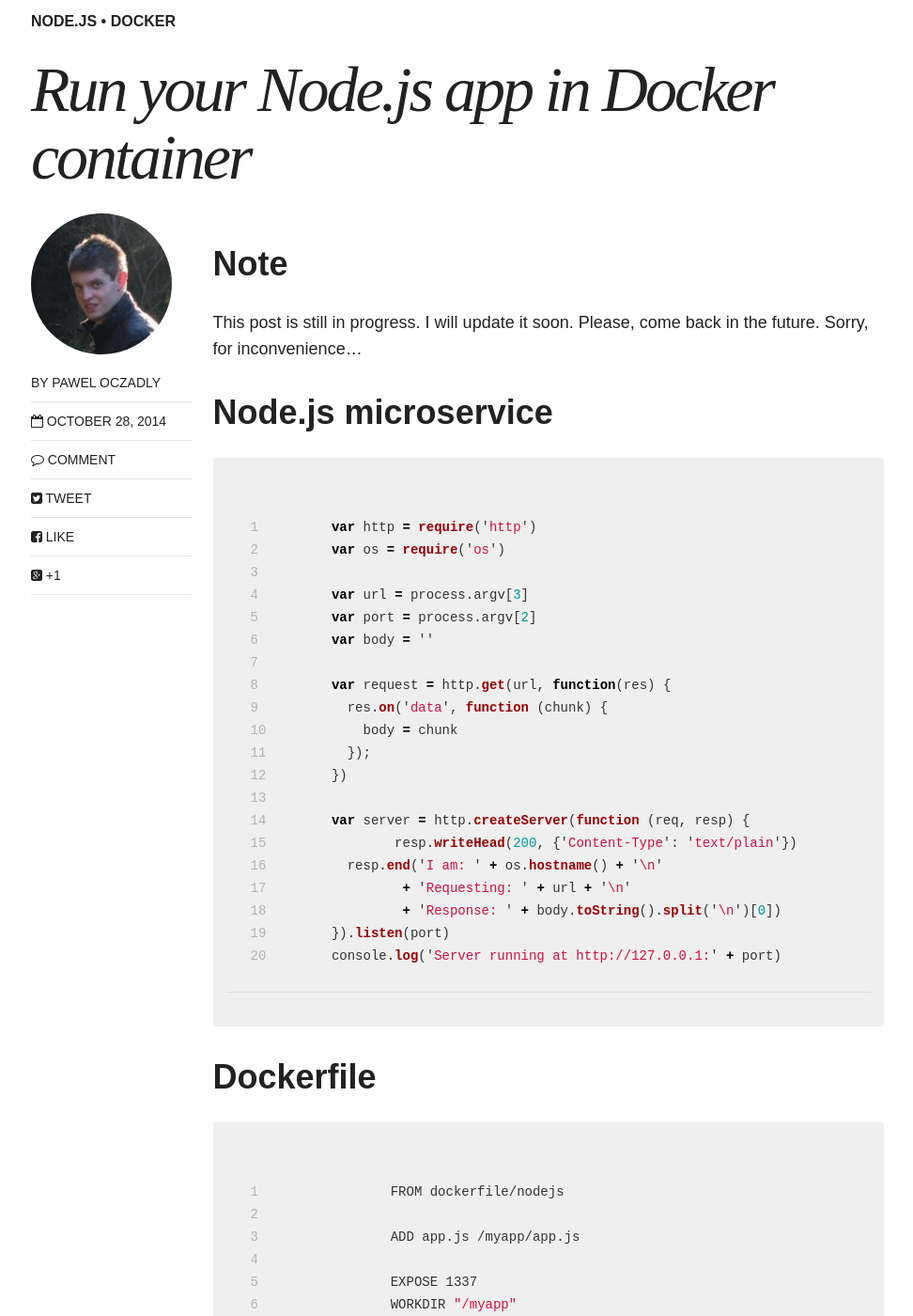
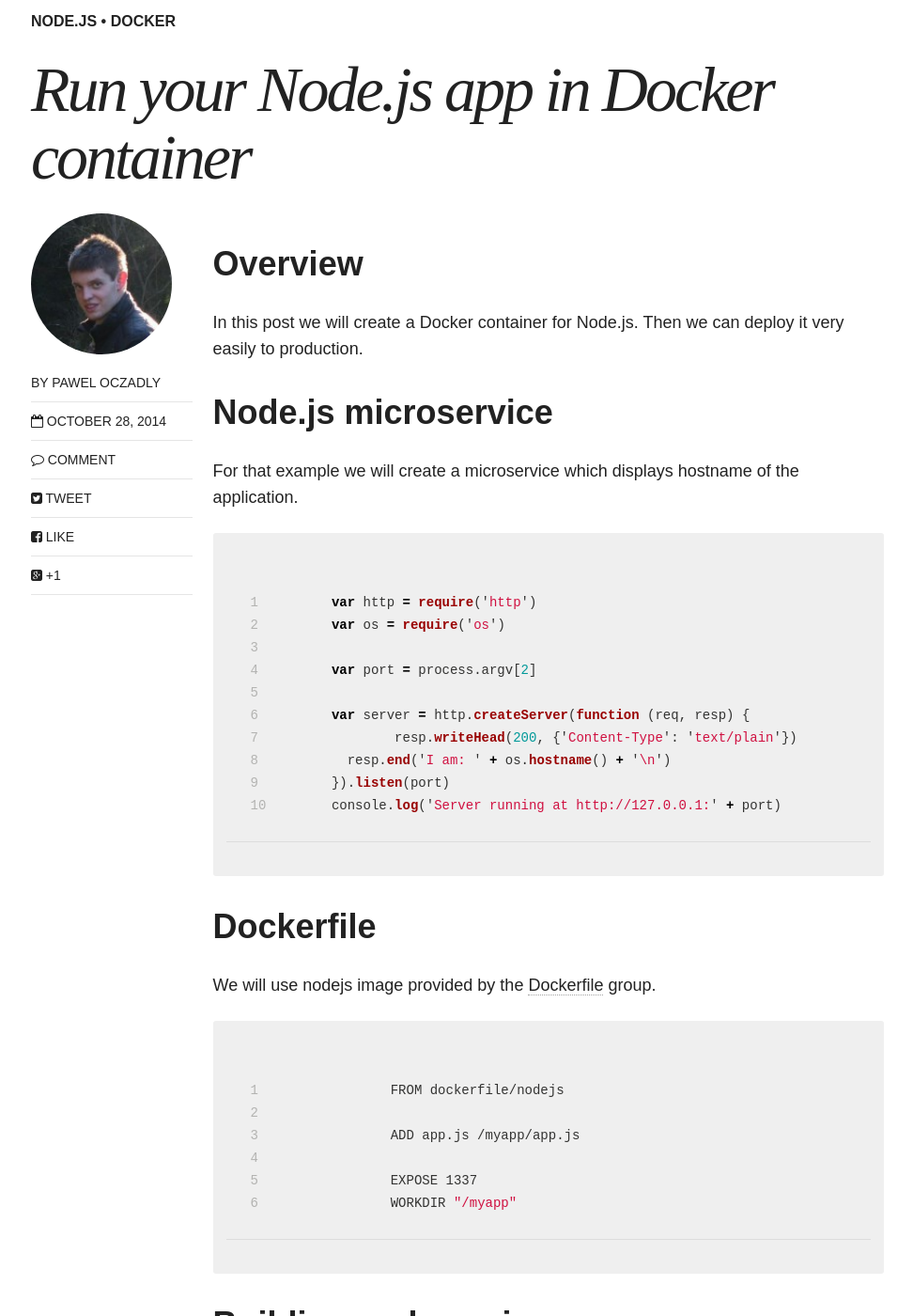
Before and after one commit to paweloczadly/paweloczadly.github.io, a Jekyll site: the page built from _posts/2014-10-28-run-your-nodejs-app-in-docker-container.md, in a window 1280 px wide and 1400 px high, scrolled down 441 px. Shown: the whole window at 94% size, without its empty margins (153-1125 px from the left). Built offline with Jekyll 4.4.1, drawn with Linux system fonts in a browser that asks for light colours; nearby versions of some CDN libraries; comment, search, counter and statistics services are not loaded; some of the changed text lies outside the part shown.

Commit message:
2014-10-28 updated

```diff
--- a/_posts/2014-10-28-run-your-nodejs-app-in-docker-container.md
+++ b/_posts/2014-10-28-run-your-nodejs-app-in-docker-container.md
@@ -7,36 +7,30 @@
 share: true
 ---
 
-# Note
+# Overview
 
-This post is still in progress. I will update it soon. Please, come back in the future. Sorry, for inconvenience...
+In this post we will create a Docker container for Node.js. Then we can deploy it very easily to production.
 
 # Node.js microservice
+
+For that example we will create a microservice which displays hostname of the application.
 
 {% highlight javascript linenos %}
 var http = require('http')
 var os = require('os')
 
-var url = process.argv[3]
 var port = process.argv[2]
-var body = ''
-
-var request = http.get(url, function(res) {
-  res.on('data', function (chunk) {
-    body = chunk
-  });
-})
 
 var server = http.createServer(function (req, resp) {
 	resp.writeHead(200, {'Content-Type': 'text/plain'})
-  resp.end('I am: ' + os.hostname() + '\n'
-         + 'Requesting: ' + url + '\n'
-         + 'Response: ' + body.toString().split('\n')[0])
+  resp.end('I am: ' + os.hostname() + '\n')
 }).listen(port)
 console.log('Server running at http://127.0.0.1:' + port)
 {% endhighlight %}
 
 # Dockerfile
+
+We will use nodejs image provided by the [Dockerfile](http://dockerfile.github.io) group.
 
 {% highlight bash linenos %}
 FROM dockerfile/nodejs
@@ -55,4 +49,4 @@
 
 - Run container:
 
-`docker run -d -p 1337:1337 --name myapp myapp node /myapp/app.js 1337 http://127.0.0.1:1337`
+`docker run -d -p 1337:1337 --name myapp myapp node /myapp/app.js 1337`
```
